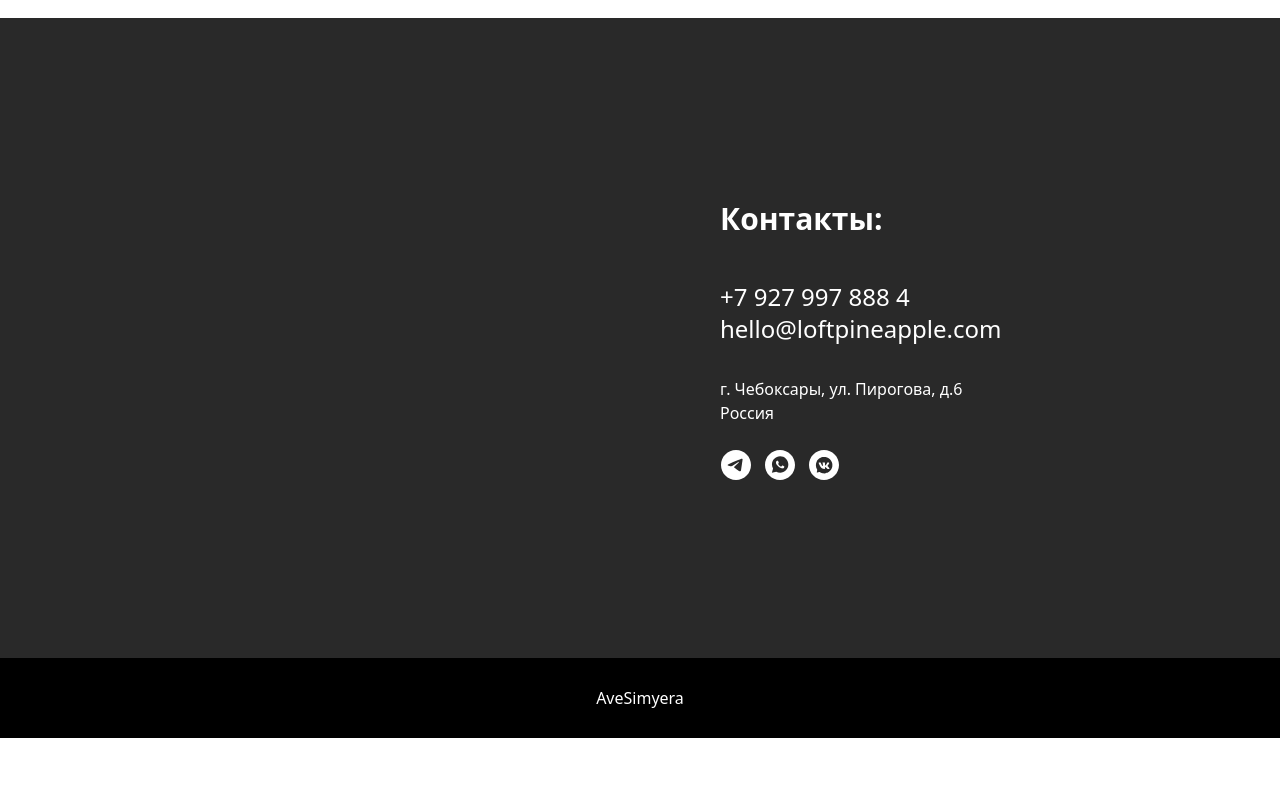
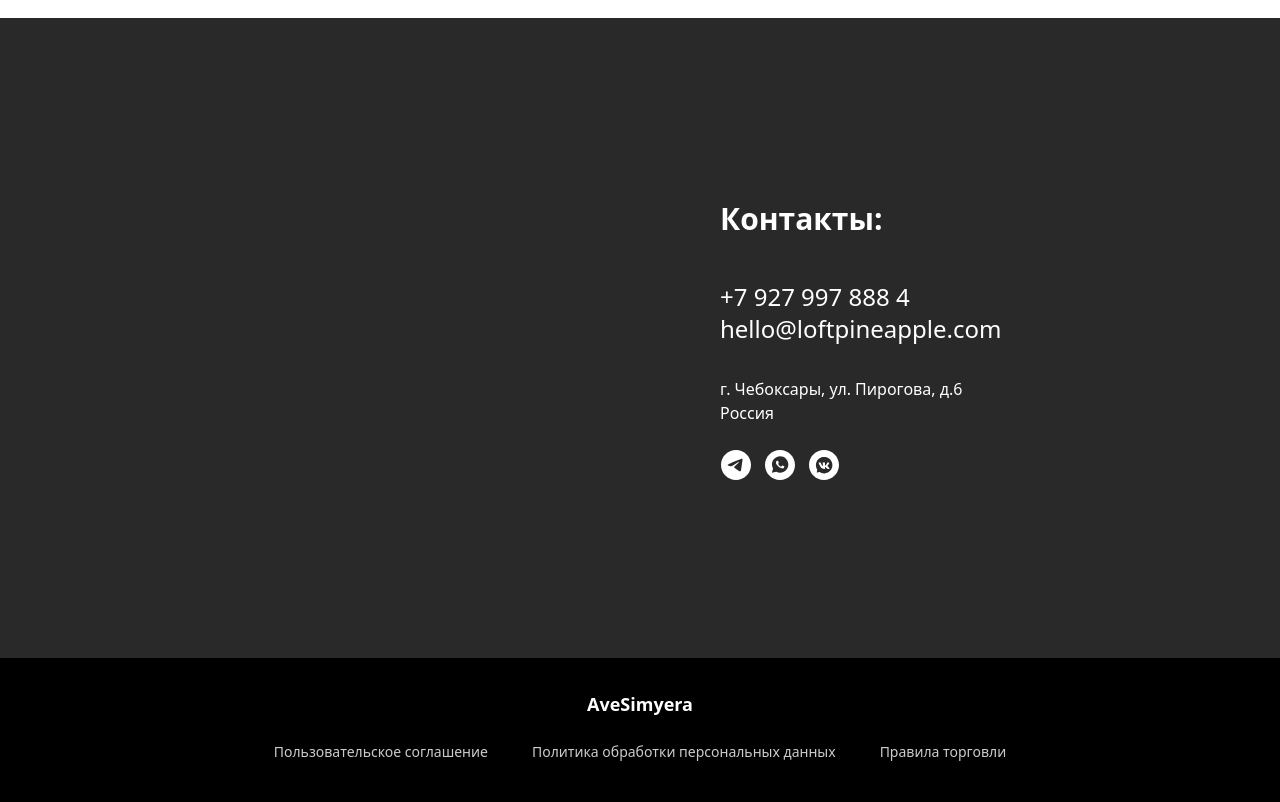
Before and after one commit to Kirillmlk/AveSimyera, a website built with Vite: page index.html in a window 1280 px wide. Shown: the part 4564-5366 px from the top of the page. Before the commit the page ends 5302 px from the top, so only its background shows below. Built offline with nearby package versions, Linux system fonts and the light colour scheme.

Commit message:
feat: add about buttons

```diff
--- a/about.html
+++ b/about.html
@@ -147,8 +147,23 @@
     </div>
 </main>
 
-<footer class="bg-black text-white flex items-center justify-center text-center h-20 mt-10">
-    AveSimyera
+<footer class="bg-black text-white py-8 mt-10">
+    <div class="max-w-6xl mx-auto px-5 md:px-10">
+        <div class="flex flex-col items-center gap-4">
+            <div class="text-lg font-semibold">AveSimyera</div>
+            <div class="flex flex-wrap items-center justify-center gap-3">
+                <a href="/about.html" class="px-4 py-2 text-sm text-white/80 hover:text-white transition-all duration-200 no-underline cursor-pointer">
+                    Пользовательское соглашение
+                </a>
+                <a href="/about.html" class="px-4 py-2 text-sm text-white/80 hover:text-white transition-all duration-200 no-underline cursor-pointer">
+                    Политика обработки персональных данных
+                </a>
+                <a href="/about.html" class="px-4 py-2 text-sm text-white/80 hover:text-white transition-all duration-200 no-underline cursor-pointer">
+                    Правила торговли
+                </a>
+            </div>
+        </div>
+    </div>
 </footer>
 
 <script type="module" src="/src/main.js"></script>
--- a/index.html
+++ b/index.html
@@ -834,9 +834,24 @@
     </div>
 </section>
 
-<div class="bg-black text-white flex items-center justify-center text-center h-20">
-    AveSimyera
-</div>
+<footer class="bg-black text-white py-8">
+    <div class="max-w-6xl mx-auto px-5 md:px-10">
+        <div class="flex flex-col items-center gap-4">
+            <div class="text-lg font-semibold">AveSimyera</div>
+            <div class="flex flex-wrap items-center justify-center gap-3">
+                <a href="/about.html" class="px-4 py-2 text-sm text-white/80 hover:text-white transition-all duration-200 no-underline cursor-pointer">
+                    Пользовательское соглашение
+                </a>
+                <a href="/about.html" class="px-4 py-2 text-sm text-white/80 hover:text-white transition-all duration-200 no-underline cursor-pointer">
+                    Политика обработки персональных данных
+                </a>
+                <a href="/about.html" class="px-4 py-2 text-sm text-white/80 hover:text-white transition-all duration-200 no-underline cursor-pointer">
+                    Правила торговли
+                </a>
+            </div>
+        </div>
+    </div>
+</footer>
 
 <div class="cart-overlay fixed top-0 left-0 w-full h-full bg-black/50 z-[999] hidden opacity-0 transition-opacity duration-300 ease-in-out" id="cart-overlay"></div>
 <div class="cart-sidebar fixed top-0 right-0 h-screen z-[1000] hidden" id="cart-sidebar">
--- a/product.html
+++ b/product.html
@@ -358,8 +358,23 @@
     </div>
 </main>
 
-<footer class="bg-black text-white flex items-center justify-center text-center h-20 mt-10">
-    AveSimyera
+<footer class="bg-black text-white py-8 mt-10">
+    <div class="max-w-6xl mx-auto px-5 md:px-10">
+        <div class="flex flex-col items-center gap-4">
+            <div class="text-lg font-semibold">AveSimyera</div>
+            <div class="flex flex-wrap items-center justify-center gap-3">
+                <a href="/about.html" class="px-4 py-2 text-sm text-white/80 hover:text-white transition-all duration-200 no-underline cursor-pointer">
+                    Пользовательское соглашение
+                </a>
+                <a href="/about.html" class="px-4 py-2 text-sm text-white/80 hover:text-white transition-all duration-200 no-underline cursor-pointer">
+                    Политика обработки персональных данных
+                </a>
+                <a href="/about.html" class="px-4 py-2 text-sm text-white/80 hover:text-white transition-all duration-200 no-underline cursor-pointer">
+                    Правила торговли
+                </a>
+            </div>
+        </div>
+    </div>
 </footer>
 
 <script type="module" src="/src/main.js"></script>
```
